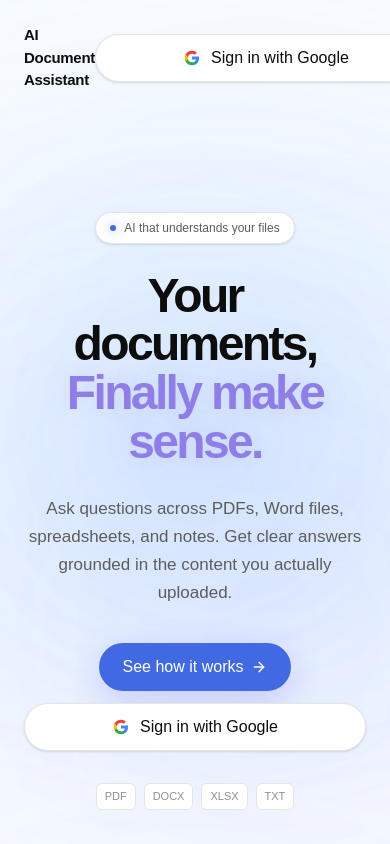
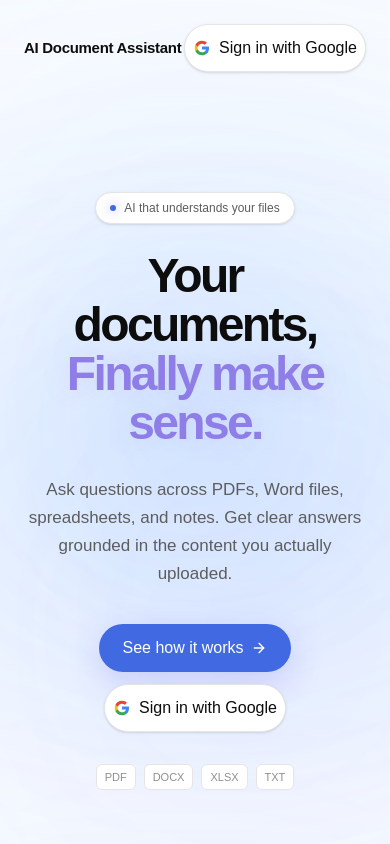
Before and after one commit to HishamFekri/ai-document-assistant, a Next.js app in the folder frontend/: page / in a window 390 px wide. Shown: the top 844 px of the page. Built offline with nearby package versions, Linux system fonts and the light colour scheme; no server answers.

Commit message:
Refine mobile UI and Google sign in

```diff
--- a/frontend/src/components/google-login-button.tsx
+++ b/frontend/src/components/google-login-button.tsx
@@ -25,7 +25,7 @@ export default function GoogleLoginButton({
     variant === "header"
       ? `
           h-10
-          w-[190px]
+          w-[175px]
           px-3
           text-[13px]
 
@@ -36,14 +36,14 @@ export default function GoogleLoginButton({
         `
       : `
           h-12
-          w-[365px]
-          max-w-[calc(100vw-48px)]
-          px-5
-          text-[15px]
+          w-[182px]
+          px-4
+          text-[14px]
 
           sm:w-auto
           sm:min-w-[220px]
           sm:px-6
+          sm:text-[15px]
         `;
 
 
@@ -56,7 +56,7 @@ export default function GoogleLoginButton({
         shrink-0
         items-center
         justify-center
-        gap-2.5
+        gap-2
         rounded-full
 
         border
@@ -75,9 +75,9 @@ export default function GoogleLoginButton({
         active:scale-[0.98]
 
         dark:border-neutral-700
-        dark:bg-neutral-950
+        dark:bg-neutral-900
         dark:text-neutral-100
-        dark:hover:bg-neutral-900
+        dark:hover:bg-neutral-800
 
         ${sizeClasses}
       `}
```
